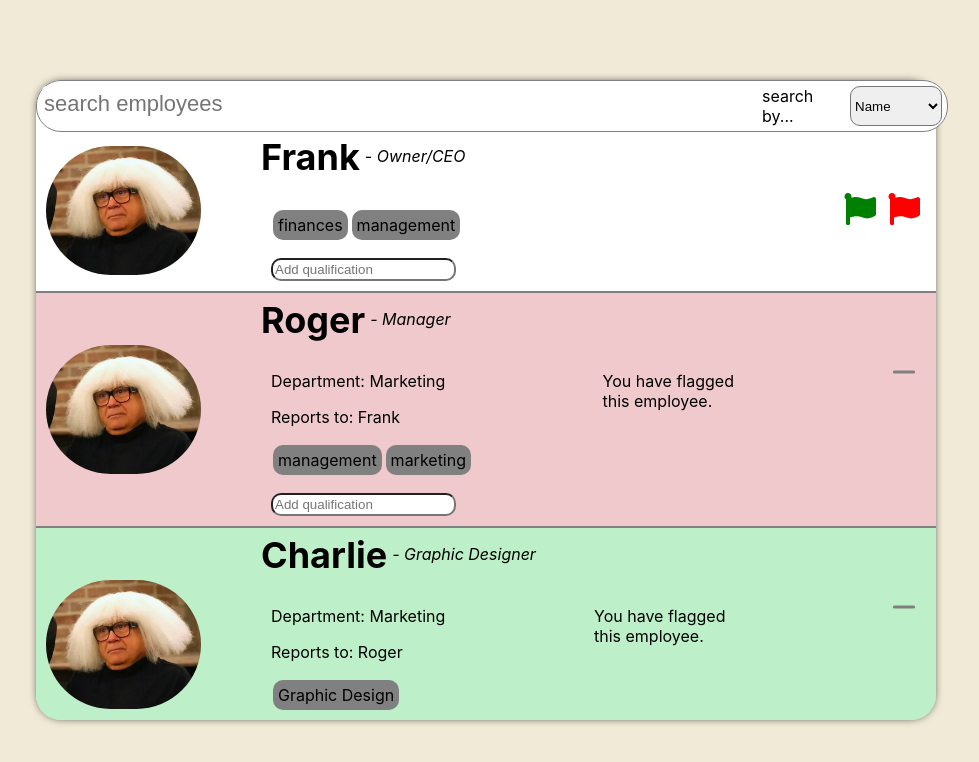
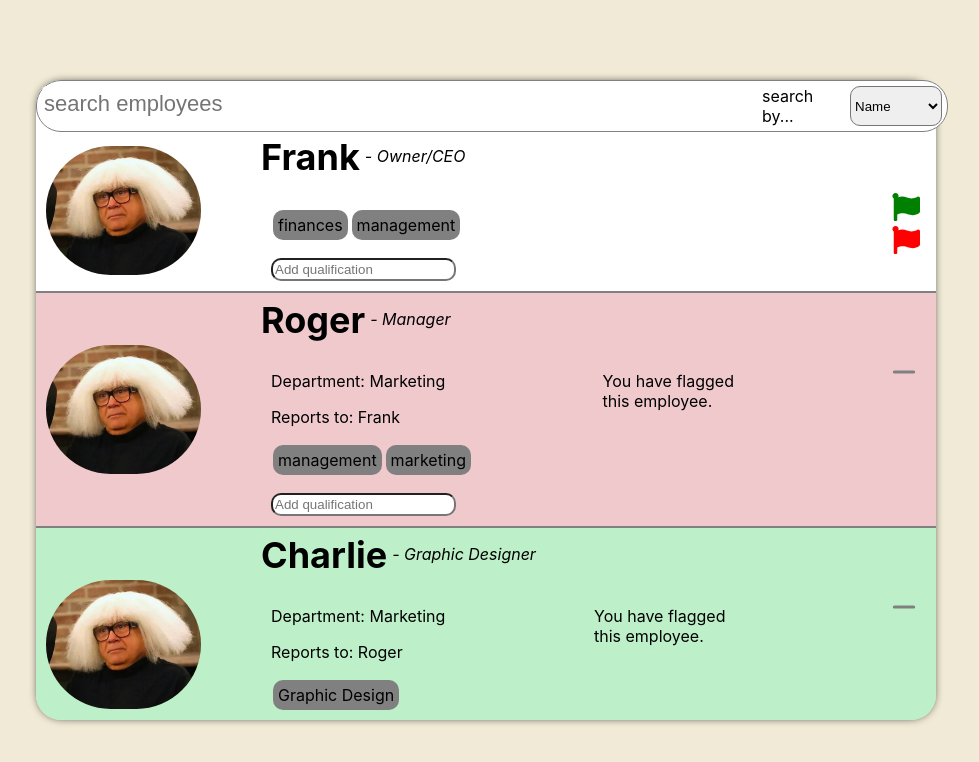
Before and after one commit to CD-Mackay/staffing-app, a React (Create React App) app: page / in a window 1280 px wide. Shown: the top 762 px of the page, without its empty margins (154-1133 px from the left). Built offline with nearby package versions, Linux system fonts and the light colour scheme.

Commit message:
Style new flag buttons

```diff
--- a/src/components/FlagButton/FlagButton.js
+++ b/src/components/FlagButton/FlagButton.js
@@ -27,10 +27,10 @@ const FlagButton = ({ flag, setFlag }) => {
     return (
       <StyledFlagButton>
         <button onClick={() => handleAddFlag("green")}>
-          <FaFlag color="green" fontSize="32px" />
+          <FaFlag color="green" fontSize="28px" />
         </button>
         <button onClick={() => handleAddFlag("red")}>
-          <FaFlag color="red" fontSize="32px" />
+          <FaFlag color="red" fontSize="28px" />
         </button>
       </StyledFlagButton>
     );
--- a/src/components/FlagButton/StyledFlagButton.js
+++ b/src/components/FlagButton/StyledFlagButton.js
@@ -1,6 +1,8 @@
 import styled from 'styled-components';
 
 const StyledFlagButton = styled.div`
+display: flex;
+flex-direction: column;
 button {
   background: none;
   border: none;
```
